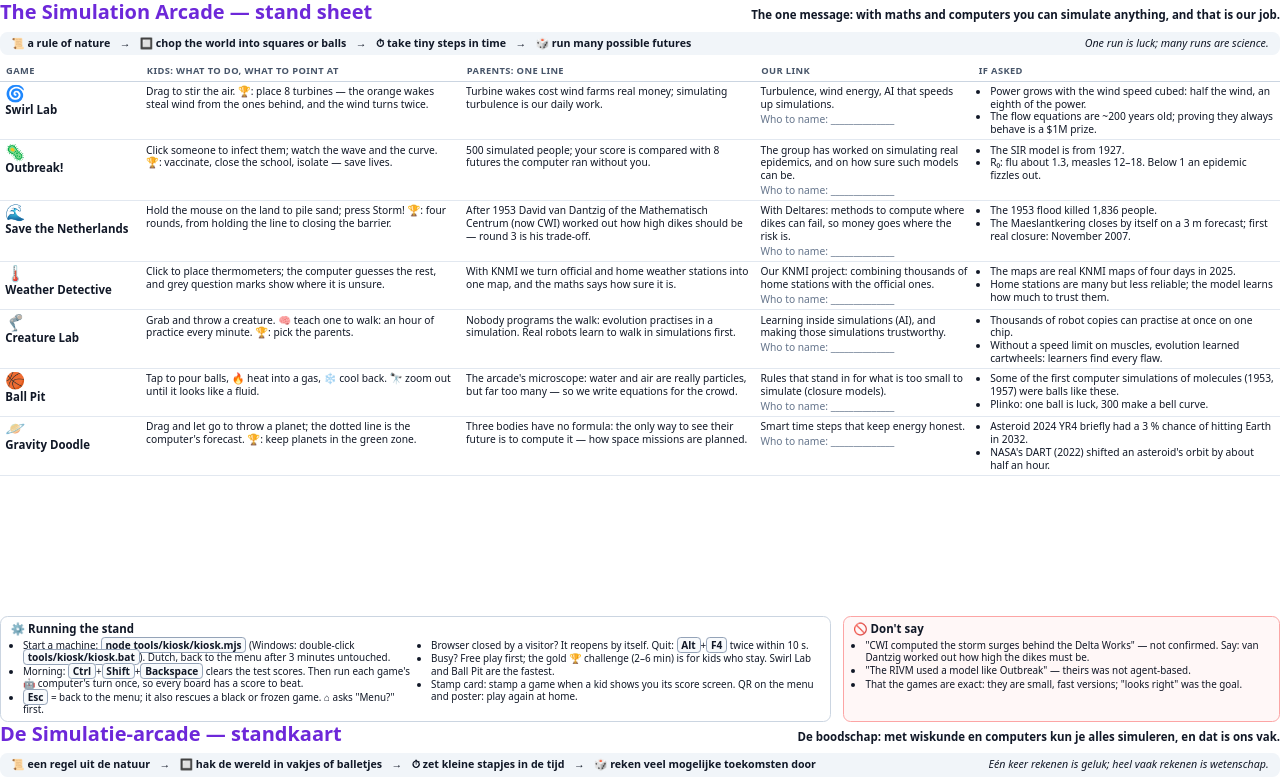
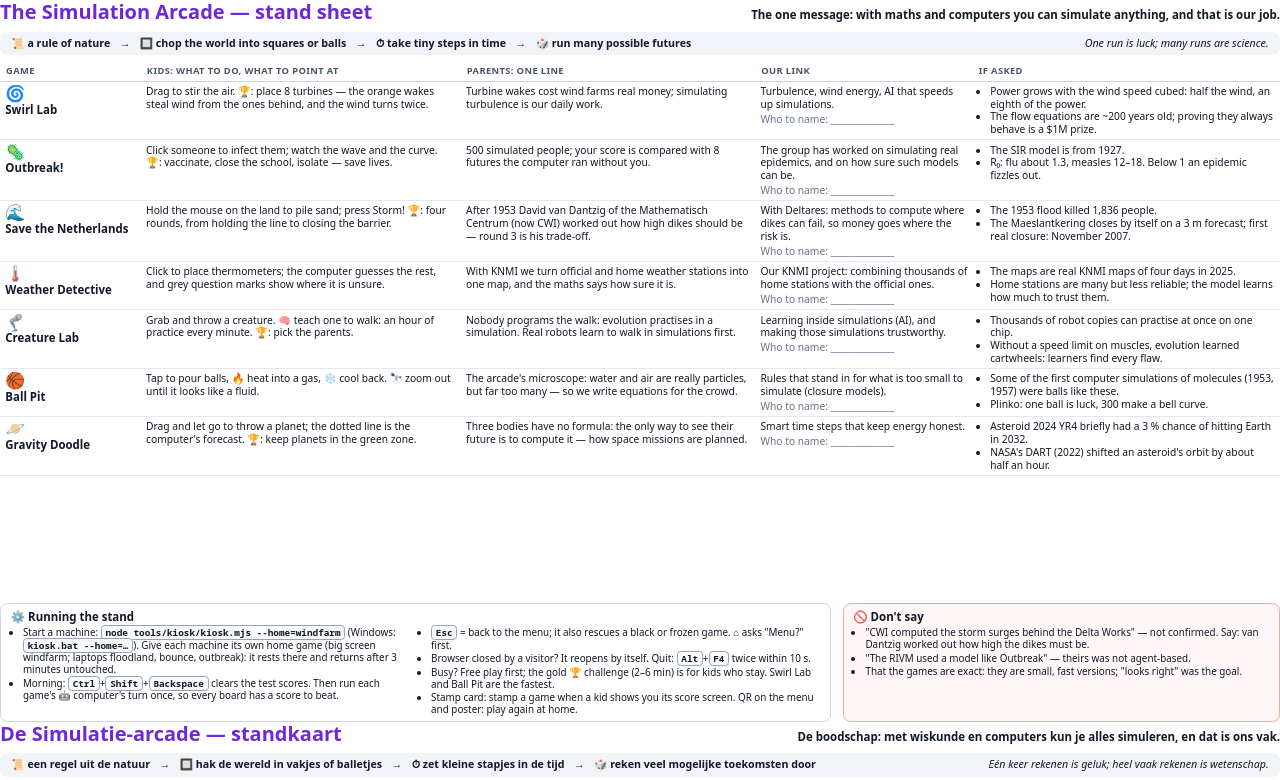
Before and after one commit to agdestein/OpenDay, a plain HTML site: page tools/print/stand-sheet.html in a window 1280 px wide. Shown: the top 780 px of the page. Drawn offline with Linux system fonts and the light colour scheme.

Commit message:
Stand sheet: a home game per machine in the start command; commands in monospace
Co-Authored-By: Claude Opus 5.5 <noreply@anthropic.com>

```diff
--- a/tools/print/stand-sheet.html
+++ b/tools/print/stand-sheet.html
@@ -28,7 +28,7 @@ ul { padding-left: 3.2mm; }
 .box li { margin-bottom: .3mm; break-inside: avoid; }
 .ops ul { columns: 2; column-gap: 5mm; }
 .avoid { border-color: #fca5a5; background: #fff7f7; }
-kbd { font-family: inherit; font-size: 7.6pt; font-weight: 700; padding: 0 1mm; border: .25mm solid #94a3b8; border-radius: 1mm; background: #f8fafc; }
+kbd { white-space: nowrap; font-family: 'Noto Sans Mono', ui-monospace, monospace; font-size: 7pt; font-weight: 700; padding: 0 1mm; border: .25mm solid #94a3b8; border-radius: 1mm; background: #f8fafc; }
 </style>
 <body>
 <div id="root"></div>
@@ -43,7 +43,7 @@ const L = {
     who: 'Who to name: ',
     ops: 'Running the stand',
     opsItems: [
-      'Start a machine: <kbd>node tools/kiosk/kiosk.mjs</kbd> (Windows: double-click <kbd>tools/kiosk/kiosk.bat</kbd>). Dutch, back to the menu after 3 minutes untouched.',
+      'Start a machine: <kbd>node tools/kiosk/kiosk.mjs --home=windfarm</kbd> (Windows: <kbd>kiosk.bat --home=…</kbd>). Give each machine its own home game (big screen windfarm; laptops floodland, bounce, outbreak): it rests there and returns after 3 minutes untouched.',
       'Morning: <kbd>Ctrl</kbd>+<kbd>Shift</kbd>+<kbd>Backspace</kbd> clears the test scores. Then run each game\'s 🤖 computer\'s turn once, so every board has a score to beat.',
       '<kbd>Esc</kbd> = back to the menu; it also rescues a black or frozen game. ⌂ asks "Menu?" first.',
       'Browser closed by a visitor? It reopens by itself. Quit: <kbd>Alt</kbd>+<kbd>F4</kbd> twice within 10 s.',
@@ -75,7 +75,7 @@ const L = {
     who: 'Wie noemen: ',
     ops: 'De stand draaien',
     opsItems: [
-      'Machine starten: <kbd>node tools/kiosk/kiosk.mjs</kbd> (Windows: dubbelklik <kbd>tools/kiosk/kiosk.bat</kbd>). Nederlands, na 3 minuten niets terug naar het menu.',
+      'Machine starten: <kbd>node tools/kiosk/kiosk.mjs --home=windfarm</kbd> (Windows: <kbd>kiosk.bat --home=…</kbd>). Geef elke machine een eigen thuisspel (groot scherm windfarm; laptops floodland, bounce, outbreak): daar rust hij, en daar gaat hij na 3 minuten niets weer heen.',
       '\'s Ochtends: <kbd>Ctrl</kbd>+<kbd>Shift</kbd>+<kbd>Backspace</kbd> wist de testscores. Speel daarna bij elk spel één keer de 🤖 beurt van de computer, zodat elk scorebord iets heeft om te verslaan.',
       '<kbd>Esc</kbd> = terug naar het menu; redt ook een zwart of vastgelopen spel. ⌂ vraagt eerst "Naar het menu?".',
       'Browser dichtgedaan door een bezoeker? Hij gaat vanzelf weer open. Stoppen: twee keer <kbd>Alt</kbd>+<kbd>F4</kbd> binnen 10 s.',
```
